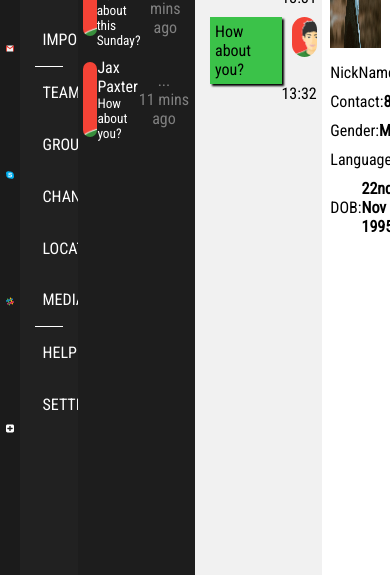
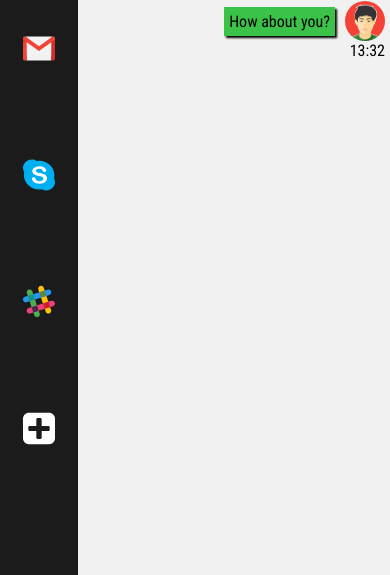
Before and after one commit to gokulsadanandam/F22Labs, a plain HTML site: page client/index.html at #!/dash in a window 390 px wide. Shown: the part 269-844 px from the top of the page. Drawn offline with nearby package versions, Linux system fonts and the light colour scheme; some packages are replaced by stand-ins of ours.

Commit message:
Responsive Css Added for Dashboard Page - only small size devices

```diff
--- a/client/components/dash/dash.css
+++ b/client/components/dash/dash.css
@@ -294,3 +294,53 @@ background:#303030;
 .dash-profile-details > span:nth-child(2){
 	font-weight: bold
 }
+
+
+@media screen and (max-width:600px)  {
+	.dash-icons{
+		width: 20%;
+	}
+
+	.dash-inbox,.dash-users,.dash-messages,.dash-profile{
+		display: none
+	}
+
+	#active{
+		display: block;
+		width: 80%;
+	}
+	 #active > .dash-message-list{
+		width: 100%;
+	}
+
+	#active > .users-list > .users > .card-avatar{
+		width: 15%;
+		height: 50px;
+	}
+
+}/*
+
+@media screen and (min-width:600px) and (max-width: 992px)  {
+	.dash-icons{
+		width: 10%;
+	}
+
+	.dash-users,.dash-inbox,.dash-messages,.dash-profile{
+		display: none
+	}
+
+	#active{
+		display: block;
+		width: 80%;
+	}
+
+	 #active > .dash-message-list{
+		width: 100%;
+	}
+
+	#active > .users-list > .users > .card-avatar{
+		width: 15%;
+		height: 50px;
+	}
+
+} */
--- a/client/components/dash/dash.html
+++ b/client/components/dash/dash.html
@@ -1,15 +1,15 @@
 <div class="dash-wrapper">
     <div class="dash-icons">
-        <div ng-repeat="icon in icons" class="icons" ng-class="{'icons-first' : icon == icons[0]}" ng-click="click($event)">
+        <div ng-repeat="icon in icons" class="icons" ng-class="{'icons-first' : icon == icons[0]}" ng-click="clickIcon()">
             <img src="{{icon.url}}">
         </div>
     </div>
-    <div class="dash-inbox">
+    <div class="dash-inbox" >
         <div class="inbox-header">
             <span>Inbox</span>
         </div>
         <div class="inbox-messages">
-            <div ng-repeat="messages in inbox" class="messages" ng-class="{'message-special' : messages.special}">
+            <div ng-repeat="messages in inbox" class="messages" ng-class="{'message-special' : messages.special}" ng-click="clickInbox()">
                 <span>{{messages.type}}</span>
                 <span>{{messages.count}}</span>
             </div>
@@ -33,7 +33,7 @@
             </div>
         </div>
     </div>
-    <div class="dash-messages">
+    <div class="dash-messages" id="active">
         <div class="dash-message-list">
             <div class="dash-message-header">
                 <div class="active-user">
--- a/client/components/dash/dash.js
+++ b/client/components/dash/dash.js
@@ -5,7 +5,7 @@
  */
 angular.module('dash', [])
     .controller('dash', ['$scope', function($scope) {
-
+        $scope.active = "dash-messages-active"
         $scope.icons = [{
                 'url': '/client/components/dash/menu.svg',
                 'action': ''
@@ -176,7 +176,19 @@ angular.module('dash', [])
             }]
         }
 
+        $scope.clickIcon = function(){
+            document.getElementById('active').removeAttribute("id")
+            document.getElementsByClassName('dash-inbox')[0].setAttribute("id","active")
+        }
+
+        $scope.clickInbox = function(){
+        document.getElementById('active').removeAttribute("id")
+        document.getElementsByClassName('dash-users')[0].setAttribute("id","active")
+        }
+
         $scope.changeUser = function(data) {
             $scope.activeUser = data
+            document.getElementById('active').removeAttribute("id")
+            document.getElementsByClassName('dash-messages')[0].setAttribute("id","active")
         }
     }])
--- a/client/components/login/login.css
+++ b/client/components/login/login.css
@@ -45,6 +45,7 @@
     background-size: cover;
     height: 120px;
     margin: auto;
+    background-position: center
 }
 
 /* Styles for Card Heading*/
@@ -184,7 +185,7 @@
 
 }
 
-@media only screen and (min-width: 768px) and (max-width:992px) {
+@media only screen and (min-width: 600px) and (max-width:992px) {
 
   .card{
     min-width: 250px;
@@ -220,13 +221,11 @@
     width: 20px;
   }
 
-
-
 }
 
-@media only screen and (max-height: 992px) and (orientation:portrait)
+@media only screen and (min-height: 768px)  and (orientation:portrait)
 {
 .card{
-    height: 40%
+    height: 45%
 }
 }
```
Also changed, not shown: client/components/login/login.html (+4 -4 lines).
